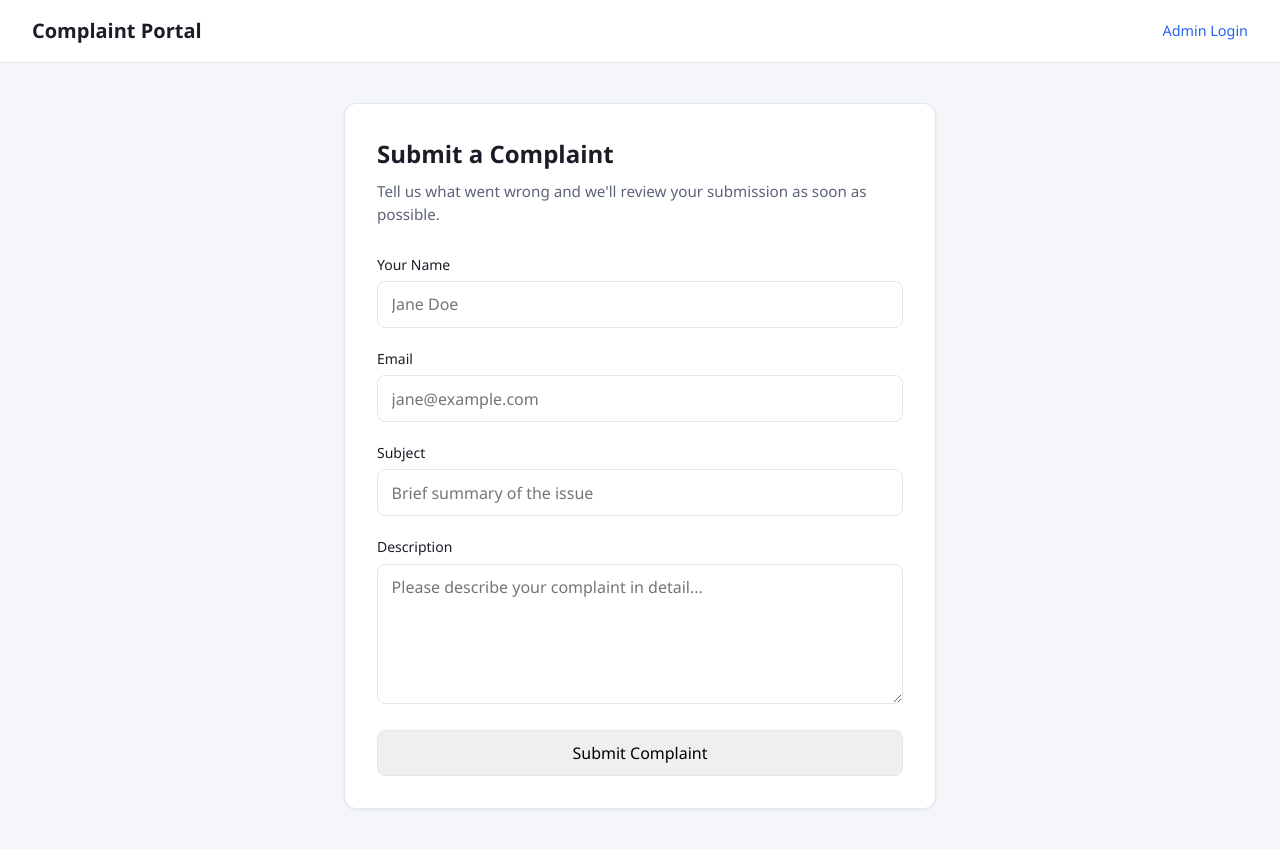
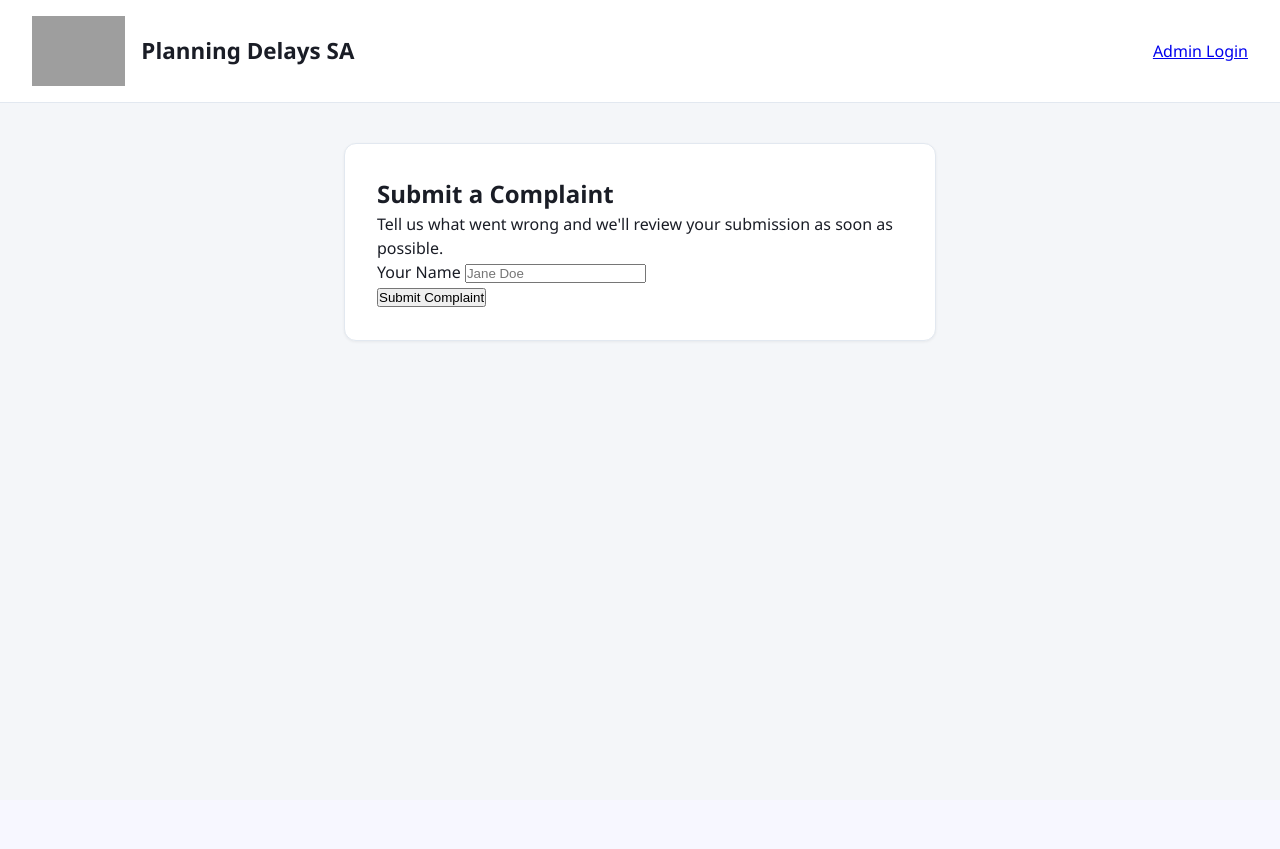
Before and after one commit to complaints2cbe/complaints-sa, a Flask app: page / in a window 1280 px wide. After the commit the page ends 342 px from the top, so only its background shows below. Run offline with Flask 3, Linux system fonts and the light colour scheme; grey boxes are pictures that could not be loaded.

Commit message:
Update index.html

```diff
--- a/templates/index.html
+++ b/templates/index.html
@@ -3,7 +3,7 @@
 <head>
   <meta charset="UTF-8">
   <meta name="viewport" content="width=device-width, initial-scale=1.0">
-  <title>Complaint Portal</title>
+  <title>Planning Delays SA - PUREOBJECT</title>
   <style>
     :root {
       --bg: #f4f6f9;
@@ -33,14 +33,8 @@
       justify-content: space-between;
       align-items: center;
     }
-    header h1 { font-size: 1.25rem; font-weight: 600; }
-    header a {
-      color: var(--accent);
-      text-decoration: none;
-      font-size: 0.9rem;
-      font-weight: 500;
-    }
-    header a:hover { text-decoration: underline; }
+    .logo { max-height: 70px; }
+    header h1 { font-size: 1.4rem; font-weight: 600; margin-left: 1rem; }
     main {
       max-width: 640px;
       margin: 2.5rem auto;
@@ -53,76 +47,21 @@
       padding: 2rem;
       box-shadow: 0 1px 3px rgba(0,0,0,0.06);
     }
-    .card h2 {
-      font-size: 1.5rem;
-      margin-bottom: 0.5rem;
-    }
-    .card p.lead {
-      color: var(--muted);
-      margin-bottom: 1.75rem;
-      font-size: 0.95rem;
-    }
-    .flash {
-      padding: 0.75rem 1rem;
-      border-radius: 8px;
-      margin-bottom: 1.25rem;
-      font-size: 0.9rem;
-    }
-    .flash.success { background: #ecfdf5; color: var(--success); border: 1px solid #a7f3d0; }
-    .flash.error { background: #fef2f2; color: var(--error); border: 1px solid #fecaca; }
-    .flash.info { background: #f0f9ff; color: var(--info); border: 1px solid #bae6fd; }
-    .field { margin-bottom: 1.25rem; }
-    label {
-      display: block;
-      font-weight: 500;
-      font-size: 0.875rem;
-      margin-bottom: 0.4rem;
-    }
-    input, textarea {
-      width: 100%;
-      padding: 0.65rem 0.85rem;
-      border: 1px solid var(--border);
-      border-radius: 8px;
-      font: inherit;
-      transition: border-color 0.15s;
-    }
-    input:focus, textarea:focus {
-      outline: none;
-      border-color: var(--accent);
-      box-shadow: 0 0 0 3px rgba(37,99,235,0.15);
-    }
-    textarea { resize: vertical; min-height: 140px; }
-    .errors {
-      color: var(--error);
-      font-size: 0.8rem;
-      margin-top: 0.35rem;
-      list-style: none;
-    }
-    button[type="submit"] {
-      background: var(--accent);
-      color: white;
-      border: none;
-      padding: 0.7rem 1.5rem;
-      border-radius: 8px;
-      font: inherit;
-      font-weight: 500;
-      cursor: pointer;
-      transition: background 0.15s;
-    }
-    button[type="submit"]:hover { background: var(--accent-hover); }
+    /* rest of your styles remain the same */
   </style>
 </head>
 <body>
   <header>
-    <h1>Complaint Portal</h1>
+    <div style="display: flex; align-items: center;">
+      <img src="/complaints_logo.png" alt="PUREOBJECT" class="logo">
+      <h1>Planning Delays SA</h1>
+    </div>
     <a href="{{ url_for('login') }}">Admin Login</a>
   </header>
-
   <main>
     <div class="card">
       <h2>Submit a Complaint</h2>
       <p class="lead">Tell us what went wrong and we'll review your submission as soon as possible.</p>
-
       {% with messages = get_flashed_messages(with_categories=true) %}
         {% if messages %}
           {% for category, message in messages %}
@@ -130,42 +69,14 @@
           {% endfor %}
         {% endif %}
       {% endwith %}
-
       <form method="POST" novalidate>
         {{ form.hidden_tag() }}
-
+        <!-- your form fields remain the same -->
         <div class="field">
           {{ form.name.label }}
           {{ form.name(placeholder="Jane Doe") }}
-          {% if form.name.errors %}
-            <ul class="errors">{% for e in form.name.errors %}<li>{{ e }}</li>{% endfor %}</ul>
-          {% endif %}
         </div>
-
-        <div class="field">
-          {{ form.email.label }}
-          {{ form.email(placeholder="jane@example.com") }}
-          {% if form.email.errors %}
-            <ul class="errors">{% for e in form.email.errors %}<li>{{ e }}</li>{% endfor %}</ul>
-          {% endif %}
-        </div>
-
-        <div class="field">
-          {{ form.subject.label }}
-          {{ form.subject(placeholder="Brief summary of the issue") }}
-          {% if form.subject.errors %}
-            <ul class="errors">{% for e in form.subject.errors %}<li>{{ e }}</li>{% endfor %}</ul>
-          {% endif %}
-        </div>
-
-        <div class="field">
-          {{ form.description.label }}
-          {{ form.description(placeholder="Please describe your complaint in detail...") }}
-          {% if form.description.errors %}
-            <ul class="errors">{% for e in form.description.errors %}<li>{{ e }}</li>{% endfor %}</ul>
-          {% endif %}
-        </div>
-
+        <!-- ... other fields ... -->
         {{ form.submit() }}
       </form>
     </div>
```
